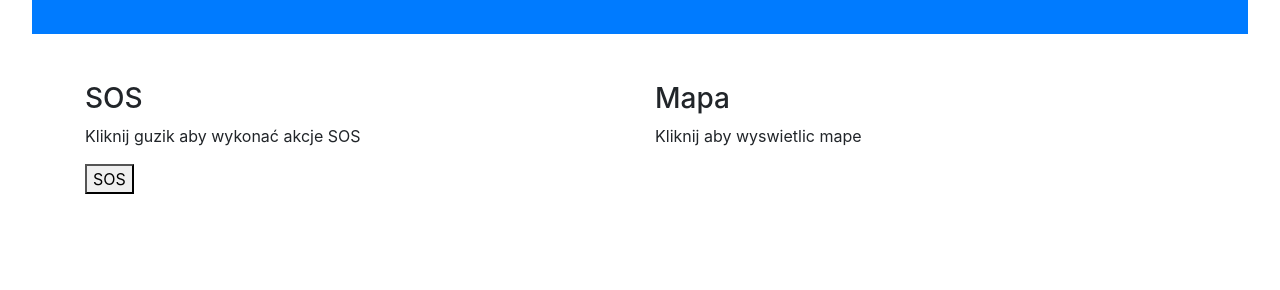
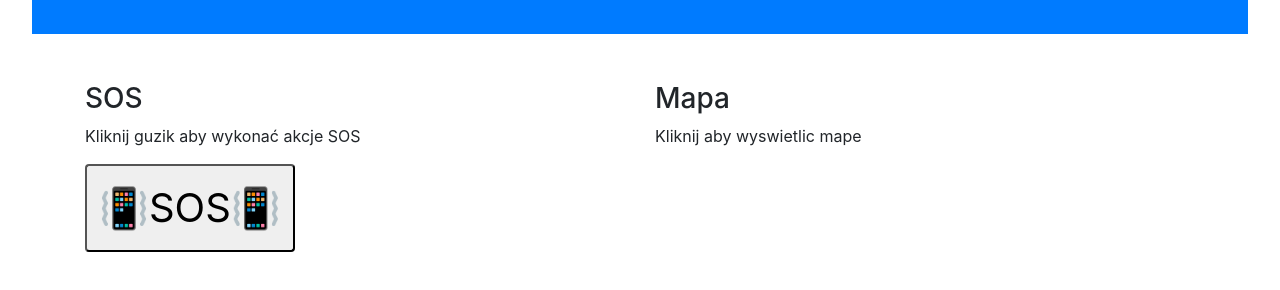
Before and after one commit to donnik007/PWA_PSM, a plain HTML site: page index.html in a window 1280 px wide. Shown: the part 198-488 px from the top of the page. Drawn offline with nearby package versions, Linux system fonts and the light colour scheme.

Commit message:
Update index.html

```diff
--- a/index.html
+++ b/index.html
@@ -25,7 +25,7 @@
     <div class="col-sm-6">
       <h3>SOS</h3>
       <p>Kliknij guzik aby wykonać akcje SOS</p>
-      <button onclick="vibrate()">SOS</button>
+      <button class="button" onclick="vibrate()">📳SOS📳</button>
     </div>
     <div class="col-sm-6">
       <h3>Mapa</h3>
```
